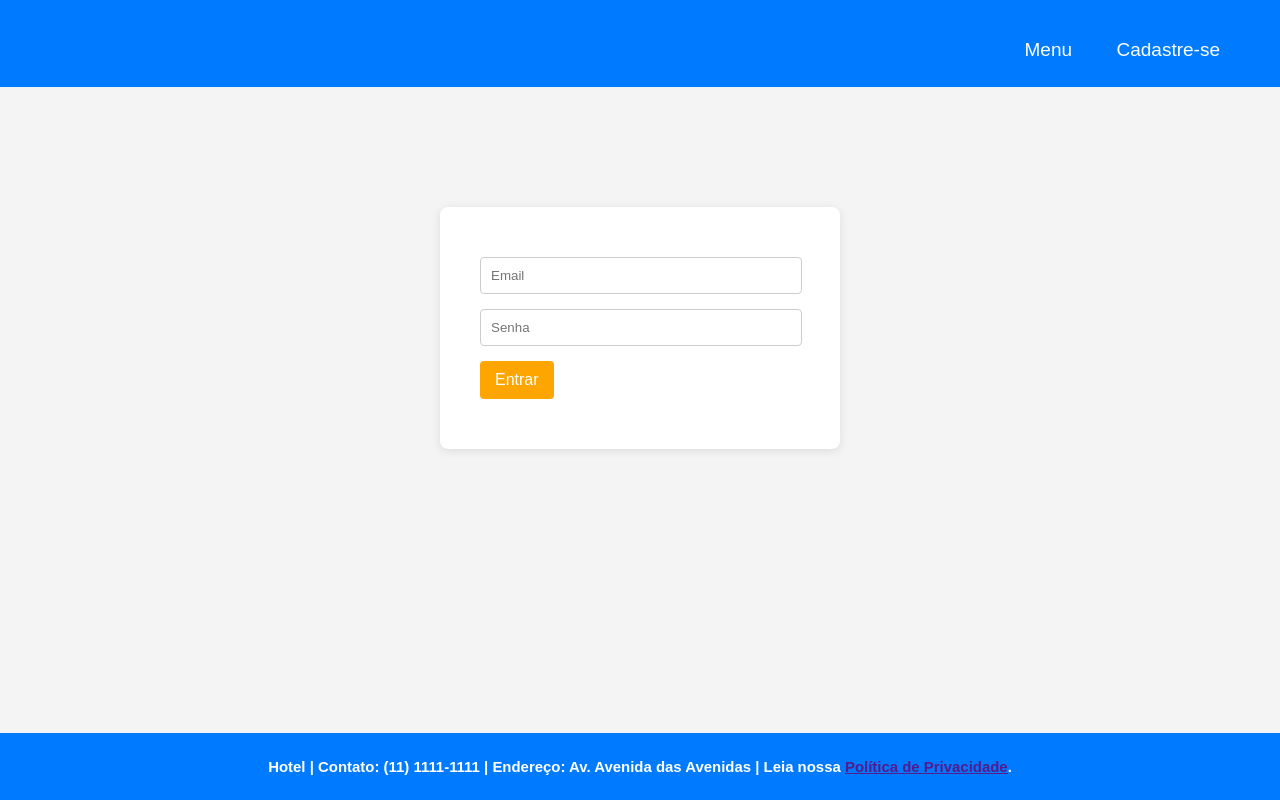
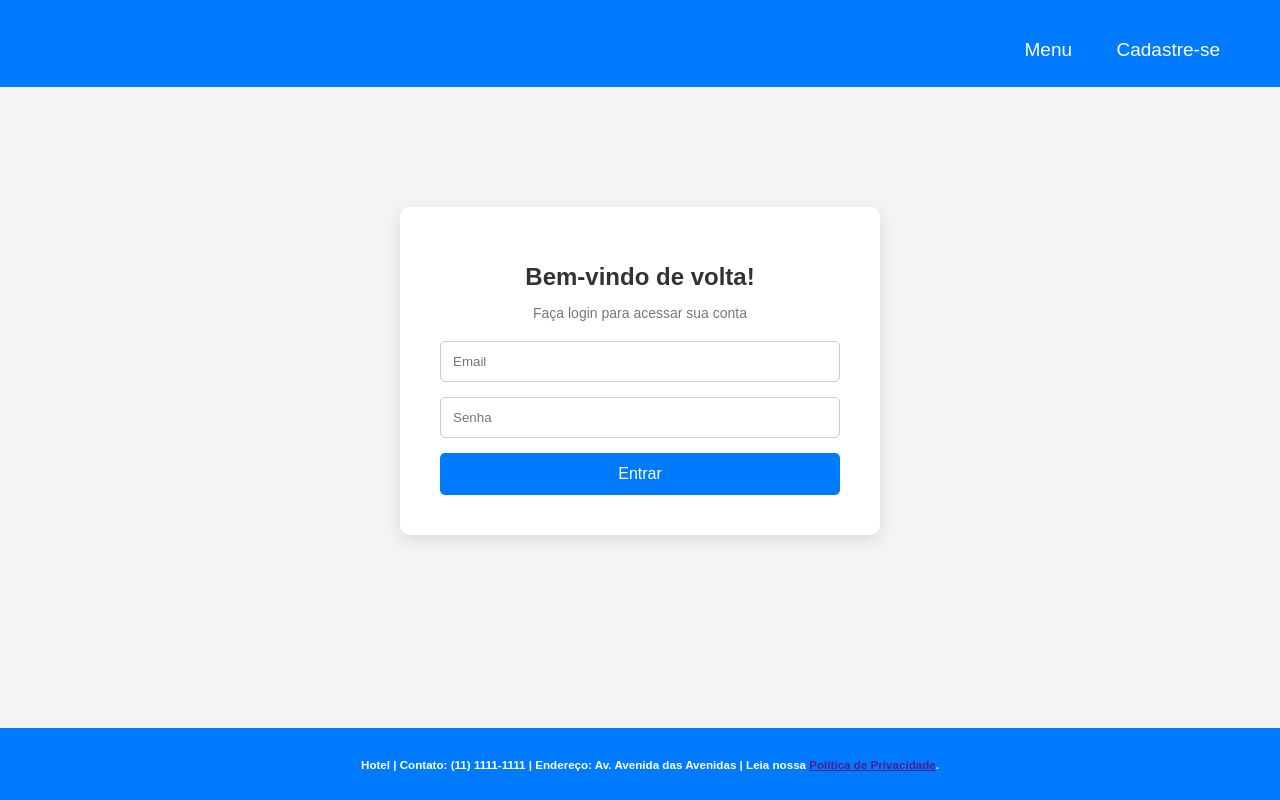
Before and after one commit to Rafael1572008/Trabalho_Web_3, a website built with Parcel: page src/funcionario/login.html in a window 1280 px wide. Built offline with nearby package versions, Linux system fonts and the light colour scheme.

Commit message:
Tela de login asthetic

```diff
--- a/src/funcionario/css/login.css
+++ b/src/funcionario/css/login.css
@@ -6,87 +6,75 @@ body {
 }
 
 main {
-  max-width: 300px;
+  max-width: 400px;
   margin: 20px auto;
   background: white;
-  padding: 50px;
-  border-radius: 8px;
-  box-shadow: 0 2px 10px rgba(0, 0, 0, 0.1);
+  padding: 40px;
+  border-radius: 10px;
+  box-shadow: 0 5px 15px rgba(0, 0, 0, 0.1);
   position: relative;
   top: 100px;
+  text-align: center;
 }
 
 h1 {
-  margin-bottom: 20px;
+  margin-bottom: 10px;
+  font-size: 24px;
+  font-weight: bold;
+  color: #333;
 }
 
-label {
-  display: block;
+p {
+  margin-bottom: 20px;
+  font-size: 14px;
+  color: #777;
 }
 
 input[type="email"],
 input[type="password"] {
   width: 100%;
-  padding: 10px;
+  padding: 12px;
   margin-bottom: 15px;
   border: 1px solid #ccc;
-  border-radius: 4px;
-  position: relative;
-  right: 10px;
+  border-radius: 5px;
+  box-sizing: border-box;
 }
 
 main button {
-  background-color: orange;
+  background-color: #007bff;
   color: white;
-  padding: 10px 15px;
+  padding: 12px;
   border: none;
-  border-radius: 4px;
+  border-radius: 5px;
   cursor: pointer;
   font-size: 16px;
-  position: relative;
-  right: 10px;
+  width: 100%;
 }
 
 main button:hover {
-  background-color: orange;
+  background-color: #0056b3;
 }
 
 footer {
   background-color: #007bff;
   color: white;
-  clear: both;
-  display: flex;
-  justify-content: center;
-  padding: none;
-  font-size: large;
-  bottom: 0;
+  text-align: center;
+  padding: 10px;
+  font-size: 14px;
   position: fixed;
   width: 100%;
+  bottom: 0;
 }
 
 .container {
   background-color: #007bff;
-  max-width: 2000px;
   padding-top: 1%;
-  margin: 0 auto;
-  max-height: 110px;
   display: flex;
   justify-content: flex-end;
 }
 
-nav {
-  display: flex;
-  align-items: center;
-}
-
-nav .logo {
-  font-size: 35px;
-  font-style: italic;
-  color: white;
-}
-
 nav ul {
-  padding: 10px; /* Ajuste conforme necessário */
+  padding: 10px;
   position: relative;
   right: 30px;
 }
--- a/src/funcionario/login.html
+++ b/src/funcionario/login.html
@@ -4,11 +4,7 @@
     <meta charset="UTF-8" />
     <meta name="viewport" content="width=device-width, initial-scale=1.0" />
     <title>Página de Login</title>
-    <link
-      href="../funcionario/css/login.css"
-      rel="stylesheet"
-      type="text/css"
-    />
+    <link href="../funcionario/css/login.css" rel="stylesheet" type="text/css" />
   </head>
   <body>
     <div class="container">
@@ -20,6 +16,10 @@
       </nav>
     </div>
     <main>
+      <!-- Título do formulário -->
+      <h1>Bem-vindo de volta!</h1>
+      <p>Faça login para acessar sua conta</p>
+
       <form id="login-form">
         <input
           id="email-login"
```
